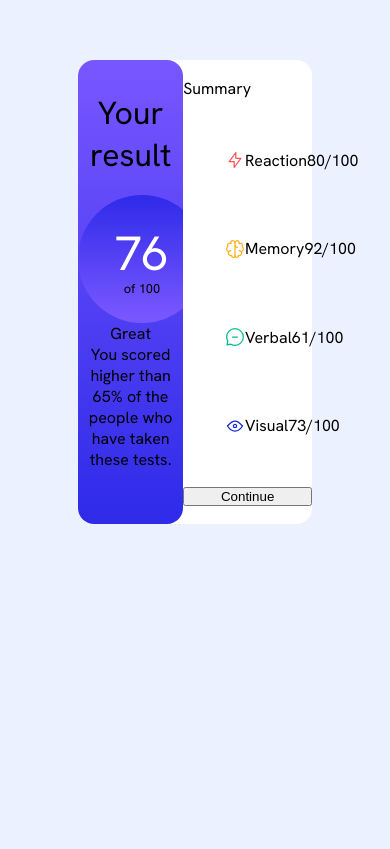
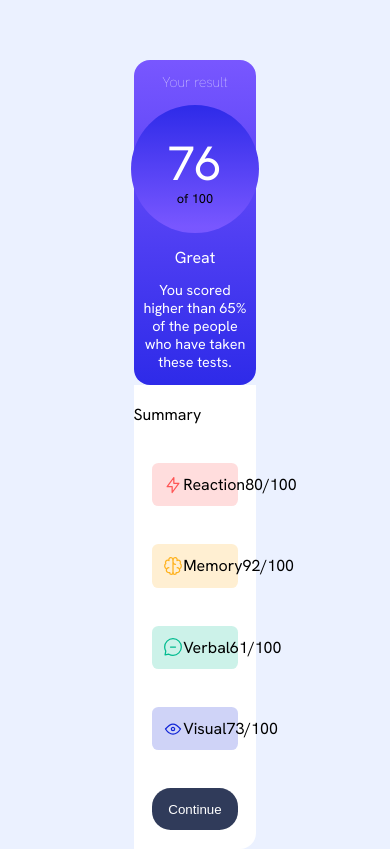
Before and after one commit to Miguel-R-Melo/Results-Summary-Component-Challenge, a plain HTML site: page index.html in a window 390 px wide. Shown: the part 130-979 px from the top of the page. Before the commit the page ends 844 px from the top, so only its background shows below. Drawn offline with Linux system fonts and the light colour scheme.

Commit message:
estruturação média - falta a responsividade

```diff
--- a/index.html
+++ b/index.html
@@ -15,11 +15,11 @@
                 <p id="actual-score">76</p>
                 <p id="total-score">of 100</p>
             </div>
-            <span>Great</span>
+            <span style="color: white;">Great</span>
             <p>You scored higher than 65% of the people who have taken these tests.</p>
         </div>
         <div class="cont-summary">
-            <span>Summary</span>
+            <span id="summary">Summary</span>
             <div class="topics">
                 <img src="assets/images/icon-reaction.svg" alt="#">
                 <span>Reaction</span>
--- a/style.css
+++ b/style.css
@@ -18,38 +18,43 @@ body{
 }
 
 .container{
-    width: 60%;
+    width: 45%;
     height: 55%;
     border-radius: 1em;
     display: flex;
-    justify-content: space-between;
+    justify-content: center;
     flex-wrap: wrap;
     align-content: flex-start;
-    background-color: white;
 }
 
 .cont-result{
-    width: 45%;
+    width: 40%;
     height: 100%;
     border-radius: 1em;
     background: linear-gradient(to bottom, hsl(252, 100%, 67%), hsl(241, 81%, 54%));
-    text-align: center;
+    display: flex;
+    align-items: center;
+    flex-direction: column;
+    justify-content: space-evenly;
 }
 
 h1{
-    font-weight: normal;
-    margin: 1em 0em 0.6em 0em;
+    color: white;
+    font-size: 0.9em;
+    font-weight: lighter;
 }
 
 .score{
     width: 8em;
     height: 8em;
-    margin: auto;
     border-radius: 50%;
-    padding: 1.7em;
     background: linear-gradient(to top, hsl(252, 100%, 67%) 5%, hsl(241, 81%, 54%));
+    display: flex;
+    flex-direction: column;
+    align-items: center;
+    justify-content: center;
+}
 
-}
 
 #actual-score{
     font-size: 3em;
@@ -59,6 +64,13 @@ h1{
 #total-score{
     margin-top: -0.4em;
     font-size: 0.8em;
+}
+
+.cont-result > p{
+    width: 90%;
+    color: white;
+    font-size: 0.9em;
+    text-align: center;
 }
 
 .cont-summary{
@@ -72,10 +84,79 @@ h1{
 }
 
 .topics{
-    width: 60%;
+    width: 70%;
     display: flex;
     align-items: center;
     justify-content: space-around;
     align-self: center;
+    padding: 0.7em;
+    border-radius: 0.4em;
+}
+
+.topics:nth-of-type(1){
+    background-color: hsla(0, 100%, 67%, 0.199);
+}
+
+
+.topics:nth-of-type(2){
+    background-color: hsla(39, 100%, 56%, 0.199);
+}
+
+
+.topics:nth-of-type(3){
+    background-color: hsla(166, 100%, 37%, 0.199);
+}
+
+
+.topics:nth-of-type(4){
+    background-color: hsla(234, 85%, 45%, 0.199)
+;
+}
+
+button{
+    width: 70%;
+    align-self: center;
+    border: none;
     padding: 1em;
+    color: white;
+    border-radius: 1.4em;
+    background-color: hsl(224, 30%, 27%);
 }
+
+button:hover{cursor: pointer;}
+
+@media screen and (max-width: 550px) {
+
+    body{width: 100vw; height: 100vh; display:flex; align-items: center; overflow: hidden;}
+    .container{
+        width: 45%;
+        height: 55%;
+        border-radius: 1em;
+        display: flex;
+        justify-content: center;
+        flex-wrap: wrap;
+        align-content: flex-start;
+    }
+
+    .cont-result{
+        width: 70%;
+        height: 70%;
+        border-radius: 1em;
+        background: linear-gradient(to bottom, hsl(252, 100%, 67%), hsl(241, 81%, 54%));
+        display: flex;
+        align-items: center;
+        flex-direction: column;
+        justify-content: space-evenly;
+    }
+
+    .cont-summary{
+        width: 70%;
+        height: 100%;
+        background-color: white;
+        border-radius: 0em 0em 1em 0em;
+        display: flex;
+        flex-direction: column;
+        justify-content: space-around;
+    }
+
+}
```
